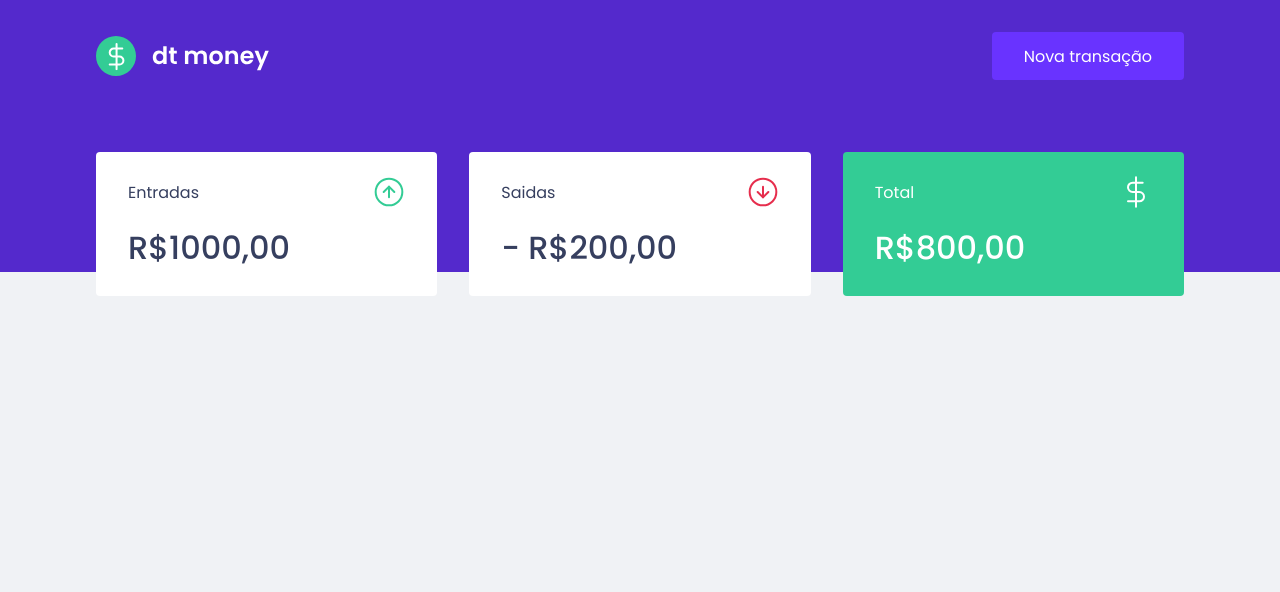
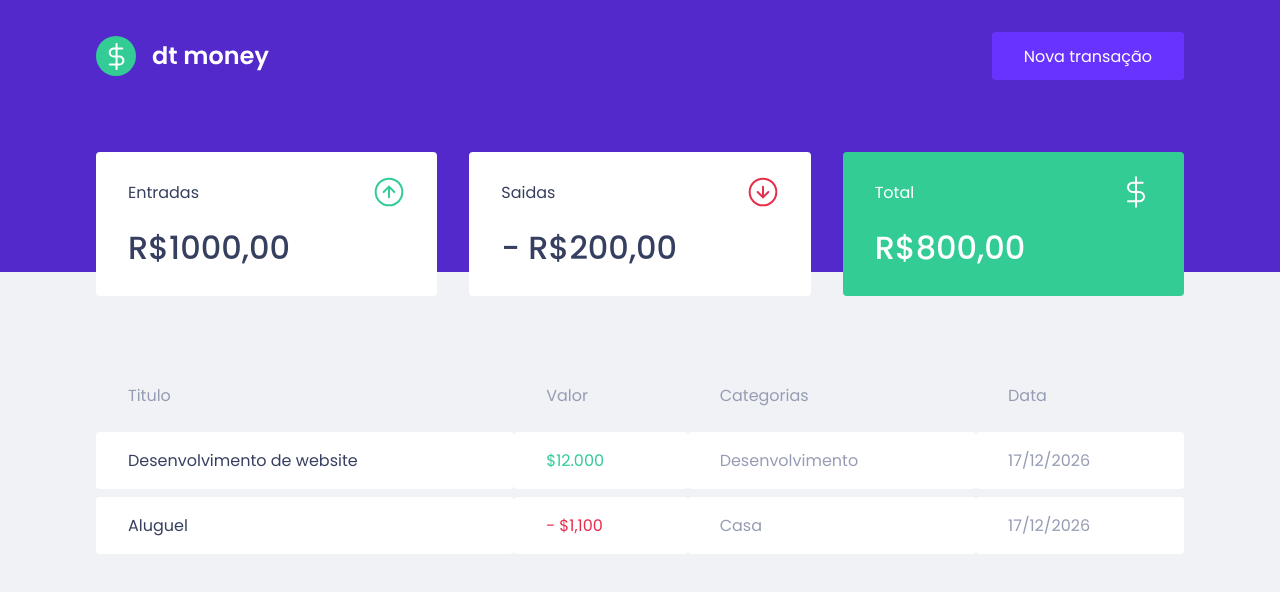
Before and after one commit to CaioSousaa/dtmoney, a React (Create React App) app: page / in a window 1280 px wide. Shown: the top 592 px of the page. Built offline with nearby package versions, Linux system fonts and the light colour scheme.

Commit message:
feat: created TransactionTable component

```diff
--- a/src/components/Dashboard/index.tsx
+++ b/src/components/Dashboard/index.tsx
@@ -1,10 +1,12 @@
 import { Summary } from "../Summary";
+import { TransactionTable } from "../TransactionTable";
 import { Container } from "./styles";
 
 export function Dashboard() {
   return (
     <Container>
       <Summary />
+      <TransactionTable />
     </Container>
   );
 }
--- /dev/null
+++ b/src/components/TransactionTable/index.tsx
@@ -0,0 +1,33 @@
+import { Container } from "./style";
+
+export function TransactionTable() {
+  return (
+    <Container>
+      <table>
+        <thead>
+          <tr>
+            <th>Titulo</th>
+            <th>Valor</th>
+            <th>Categorias</th>
+            <th>Data</th>
+          </tr>
+        </thead>
+
+        <tbody>
+          <tr>
+            <td>Desenvolvimento de website</td>
+            <td className="deposit">$12.000</td>
+            <td>Desenvolvimento</td>
+            <td>17/12/2026</td>
+          </tr>
+          <tr>
+            <td>Aluguel</td>
+            <td className="withdraw">- $1,100</td>
+            <td>Casa</td>
+            <td>17/12/2026</td>
+          </tr>
+        </tbody>
+      </table>
+    </Container>
+  );
+}
--- /dev/null
+++ b/src/components/TransactionTable/style.ts
@@ -0,0 +1,38 @@
+import styled from "styled-components";
+
+export const Container = styled.div`
+  margin-top: 4rem;
+
+  table {
+    width: 100%;
+    border-spacing: 0 0.5rem;
+
+    th {
+      color: var(--text-body);
+      font-weight: 400;
+      padding: 1rem 2rem;
+      text-align: left;
+      line-height: 1.5rem;
+    }
+
+    td {
+      padding: 1rem 2rem;
+      border: 0;
+      background: var(--shape);
+      color: var(--text-body);
+      border-radius: 0.25rem;
+
+      &:first-child {
+        color: var(--text-title);
+      }
+
+      &.deposit {
+        color: var(--green);
+      }
+
+      &.withdraw {
+        color: var(--red);
+      }
+    }
+  }
+`;
```
